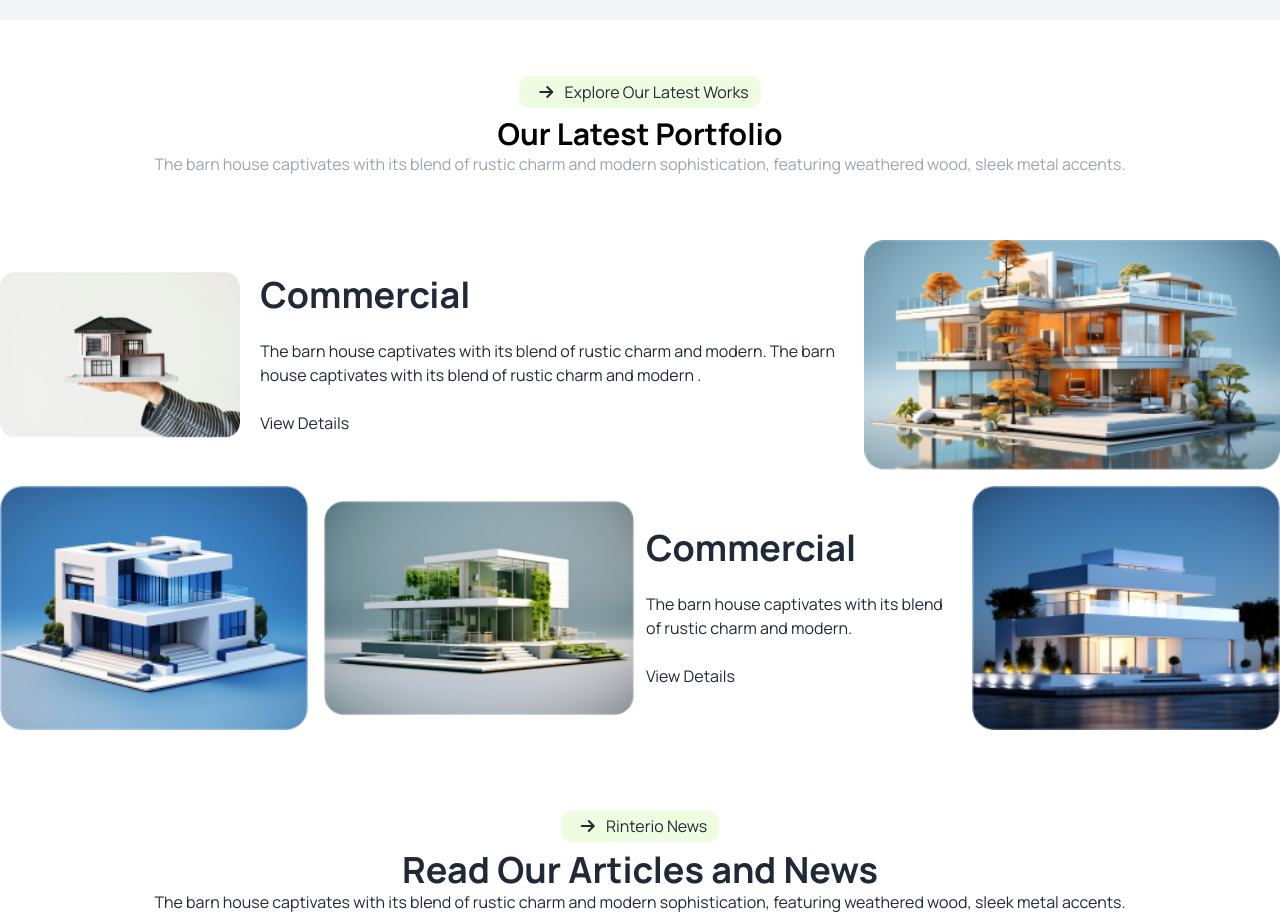
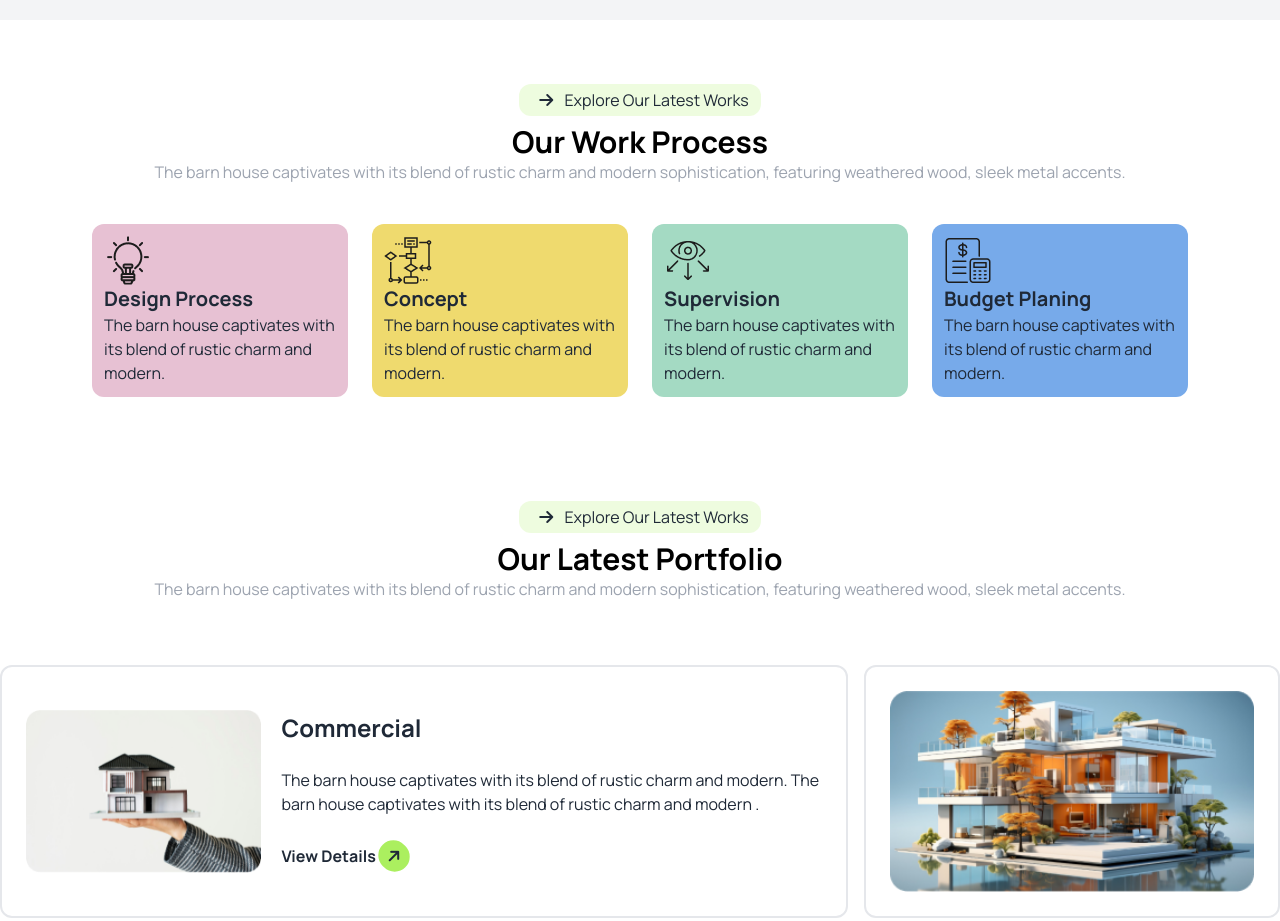
Before and after one commit to SaikatAhmed78/Assignment3, a plain HTML site: page index.html in a window 1280 px wide. Shown: the part 1327-2248 px from the top of the page. Drawn offline with nearby package versions, Linux system fonts and the light colour scheme.

Commit message:
Our Work Section Done

```diff
--- a/index.html
+++ b/index.html
@@ -179,7 +179,66 @@
       </div>
     </section>
 
+    <!-- Our Work Section -->
+    <section class="my-16">
+      <div class="container mx-auto">
+        <div class="text-center">
+        <button class="bg-[#ABEF5F33] px-3 rounded-xl mb-2">
+          <i class="fa-solid  fa-arrow-right px-2 py-2"></i>
+          Explore Our Latest Works
+        </button>
+        <h1 class="text-3xl text-black font-bold">Our Work Process</h1>
+        <p class="text-gray-400">The barn house captivates with its blend of rustic charm and modern sophistication,
+          featuring weathered wood, sleek metal accents.</p>
+      </div>
 
+      <div class="flex justify-center">
+        <div class="grid grid-cols-1 md:grid-cols-2 lg:grid-cols-4 gap-6 my-10">
+          <!-- concept 1 -->
+        <div class="bg-[#e7c1d3] w-64 rounded-xl p-3">
+          <div>
+            <img class="" src="assets/concept.png" alt="">
+          </div>
+          <div>
+            <h2 class="text-xl font-bold">Design Process</h2>
+            <p>The barn house captivates with its blend of rustic charm and modern.</p>
+          </div>
+        </div>
+        <!-- concept 2 -->
+        <div class="bg-[#efda6e] w-64 rounded-xl p-3">
+          <div>
+            <img src="assets/flow-chart.png" alt="">
+          </div>
+          <div>
+            <h2 class="text-xl font-bold">Concept</h2>
+            <p>The barn house captivates with its blend of rustic charm and modern.</p>
+          </div>
+        </div>
+        <!-- concept 3 -->
+        <div class="bg-[#a4dac3] w-64 rounded-xl p-3">
+          <div>
+            <img src="assets/vision.png" alt="">
+          </div>
+          <div>
+            <h2 class="text-xl font-bold">Supervision</h2>
+            <p>The barn house captivates with its blend of rustic charm and modern.</p>
+          </div>
+        </div>
+        <!-- concept 4 -->
+        <div class="bg-[#77aaea] w-64 rounded-xl p-3">
+          <div>
+            <img src="assets/budget-planning.png" alt="">
+          </div>
+          <div>
+            <h2 class="text-xl font-bold">Budget Planing</h2>
+            <p>The barn house captivates with its blend of rustic charm and modern.</p>
+          </div>
+        </div>
+        </div>
+      </div>
+
+    </div>
+    </section>
 
     <!--Our Latest Portfolio Section  -->
     <section class="mb-20">
@@ -198,35 +257,39 @@
         <!-- Grid Part -->
        <div class="mt-16">
          <div class="grid grid-cols-1 md:grid-cols-2 lg:grid-cols-3 gap-4">
-          <div class="flex justify-center items-center space-x-5 col-span-2 ">
+          <div class="flex flex-col lg:flex-row justify-center items-center space-x-5 col-span-2  border-2 p-6 rounded-xl">
                <!-- img  -->
                <div class="w-50"><img class="w-full" src="assets/img1.png" alt="">
                </div>
               <div class=" w-9/12 space-y-6">
-                <h2 class="text-4xl font-bold">Commercial</h2>
+                <h2 class="text-2xl font-bold">Commercial</h2>
                 <p>The barn house captivates with its blend of rustic charm and modern. The barn house captivates with its blend of rustic charm and modern .</p>
-                <button>View Details</button>
+                <button class="font-bold">View Details
+                  <i class="fa-solid  fa-arrow-right -rotate-45 rounded-full bg-arrow-color px-2 py-2"></i>
+                </button>
               </div>
             </div>
-            <div>
+            <div class="border-2 p-6 rounded-xl">
               <img class="w-full" src="assets/img2.png" alt="">
             </div>
             <div class="lg:col-span-3">
               <div class=" grid grid-cols-1 md:grid-cols-2 lg:grid-cols-4 gap-4">
-                <div>
+                <div class="border-2 p-6 rounded-xl">
                   <img class="w-full" src="assets/img3.png" alt="">
                 </div>
-                <div class="flex items-center justify-center space-x-3 col-span-2">
+                <div class="flex items-center flex-col lg:flex-row justify-center space-x-3 col-span-2 border-2 p-6 rounded-xl">
                   <div class="flex-1 w-50">
                     <img class="w-full" src="assets/img4.png" alt="">
                   </div>
                   <div class="flex-1 space-y-6">
-                    <h2 class="text-4xl font-bold">Commercial</h2>
+                    <h2 class="text-2xl font-bold">Commercial</h2>
                     <p>The barn house captivates with its blend of rustic charm and modern. </p>
-                    <button>View Details</button>
+                    <button class="font-bold">View Details
+                      <i class="fa-solid  fa-arrow-right -rotate-45 rounded-full bg-arrow-color px-2 py-2"></i>
+                    </button>
                   </div>
                 </div>
-                <div>
+                <div class="border-2 p-6 rounded-xl">
                   <img class="w-full" src="assets/img5.png" alt="">
                 </div>
               </div>
```
